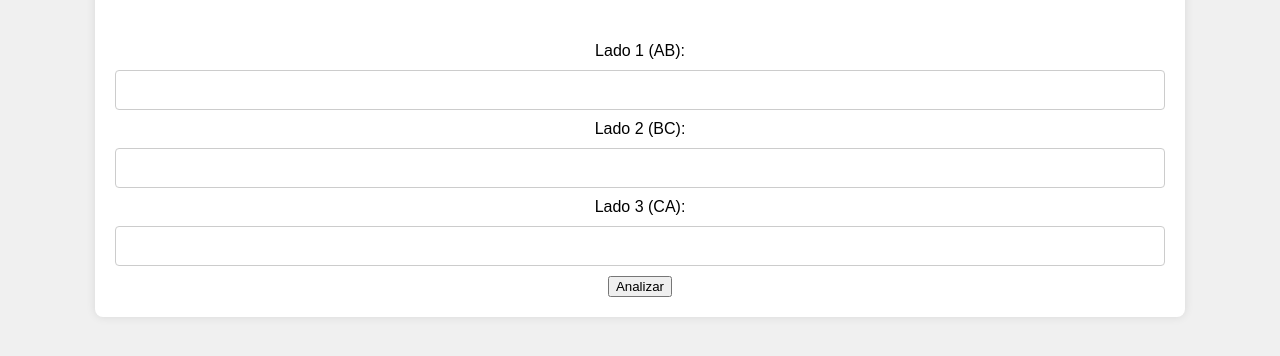
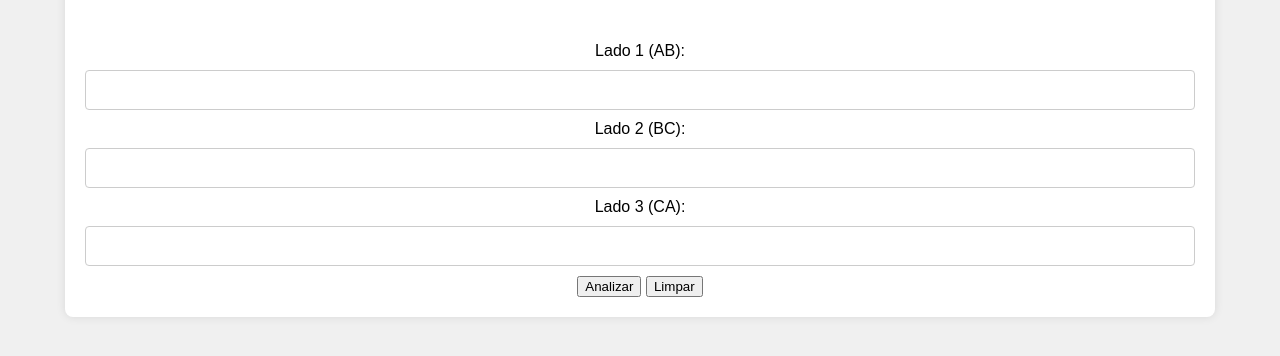
Before and after one commit to viniciusbarbosa2024/projeto-analizador-de-triangulo, a plain HTML site: page index.html in a window 1280 px wide. Shown: the part 422-778 px from the top of the page. Drawn offline with Linux system fonts and the light colour scheme.

Commit message:
Alguns detalhes

```diff
--- a/index.html
+++ b/index.html
@@ -21,6 +21,8 @@
             <input type="number" id="lado3" name="lado3">
 
             <input type="button" value="Analizar" onclick="analizador()">
+
+            <input type="reset" value="Limpar">
         </form>
 
         <div id="res">
```
Also changed, not shown: js/script.js (+12 -0 lines), css/style.css (line endings or trailing spaces).
